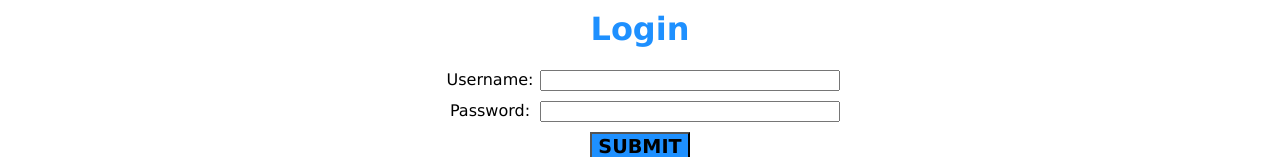
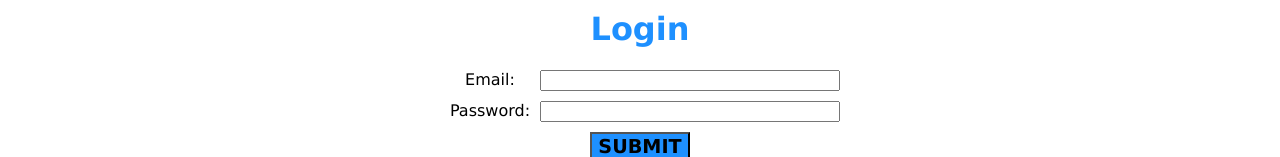
Before and after one commit to liwaahaddara/frugo-fullstack, a React (Create React App) app: page /login in a window 1280 px wide. Shown: the part 171-328 px from the top of the page. Built offline with nearby package versions, Linux system fonts and the light colour scheme.

Commit message:
Create `handleChange()`

```diff
--- a/src/components/Login.jsx
+++ b/src/components/Login.jsx
@@ -1,12 +1,22 @@
 // import the styled UI components
-import Title from "./styled/Title"
-import InputWrapper from "./styled/InputWrapper"
+import Title from "./styled/Title";
+import InputWrapper from "./styled/InputWrapper";
 
-import NotLoggedInNavBar from "./NavBar/NotLoggedInNavBar"
+import NotLoggedInNavBar from "./NavBar/NotLoggedInNavBar";
+import axios from "axios";
 
-
-
-export default function Login() {
+export default function Login(props) {
+  const { user, setUser, token, setToken } = props;
+  const handleChange = async (event) => {
+    event.preventDefault();
+    setUser((user) => {
+      console.log(user);
+      return {
+        ...user,
+        [event.target.name]: event.target.value,
+      };
+    });
+  };
   return (
     <>
       <NotLoggedInNavBar />
@@ -19,10 +29,12 @@ export default function Login() {
         }}
       >
         <InputWrapper>
-                    <label htmlFor="username">Username:</label>
+          <label htmlFor="email">Email:</label>
           <input
-                        type="text"
-                        name="username"
+            type="email"
+            name="email"
+            onChange={handleChange}
+            value={user.email}
           />
         </InputWrapper>
         <InputWrapper>
@@ -30,13 +42,14 @@ export default function Login() {
           <input
             type="password"
             name="password"
+            onChange={handleChange}
+            value={user.password}
           />
         </InputWrapper>
         <div>
-                    <input className="login-button"
-                        type="submit" value="SUBMIT" />
+          <input className="login-button" type="submit" value="SUBMIT" />
         </div>
       </form>
     </>
-    )
+  );
 }
```
Lines whose indentation alone changed are shown as unchanged.
